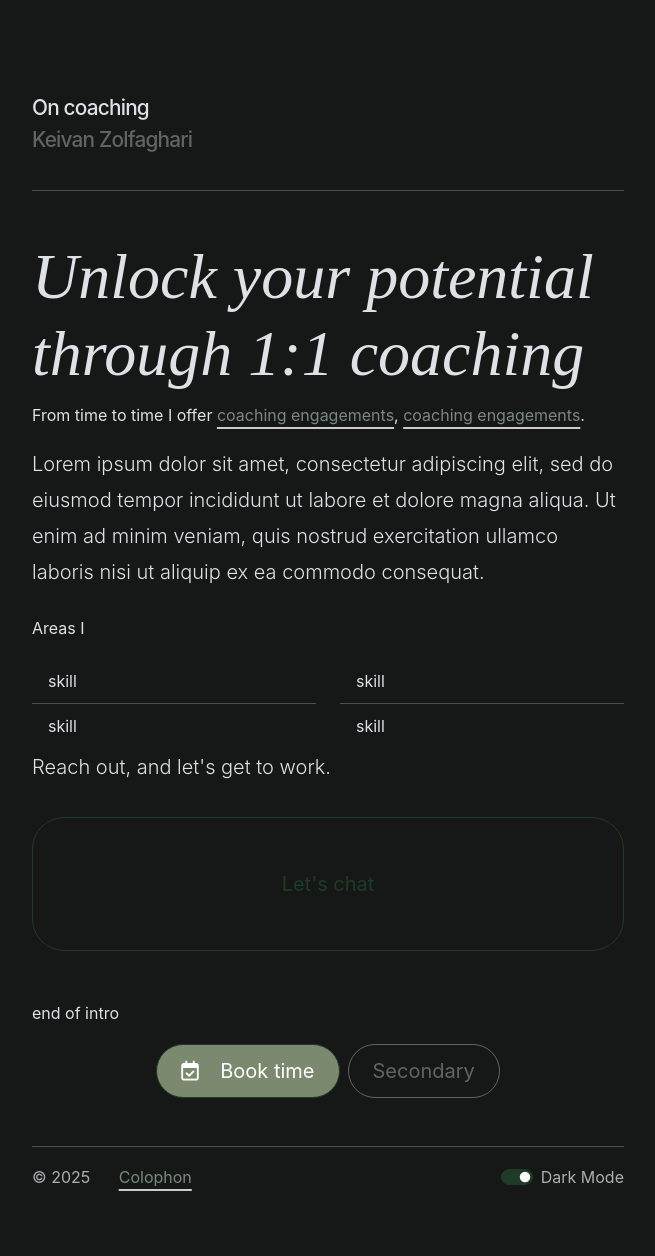
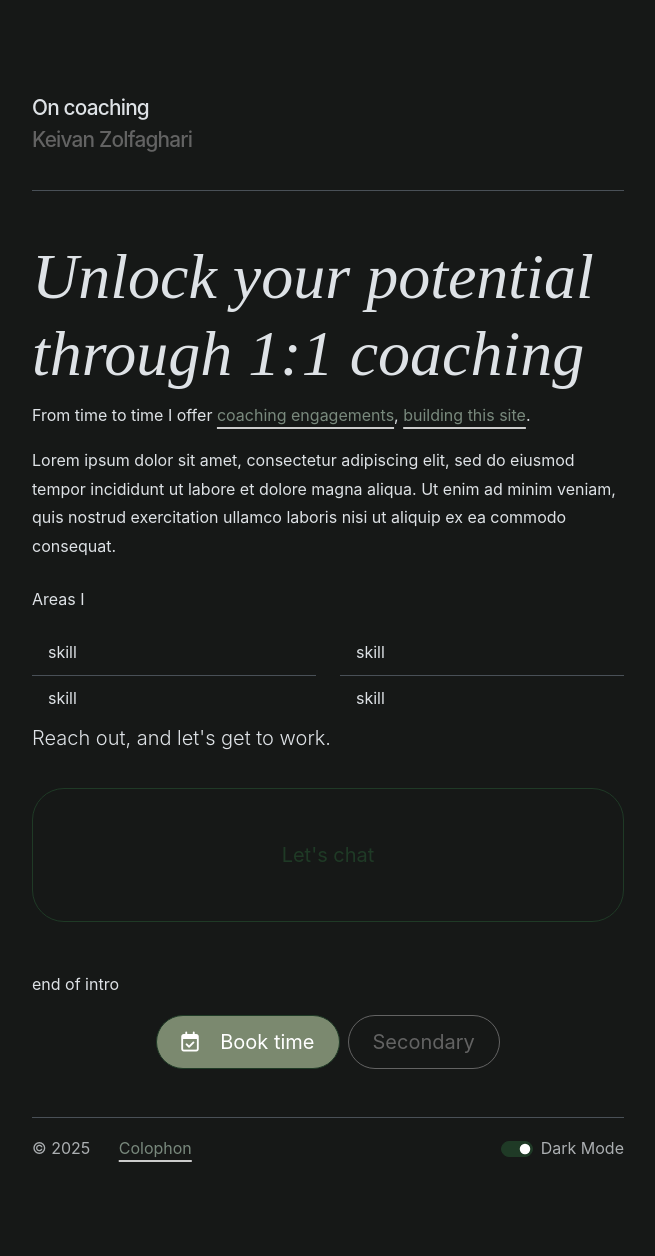
Before and after one commit to keivanz/keivanz.github.io, a Jekyll site: the page built from pages/coach.html, in a window 1280 px wide. Shown: the whole page, without its empty margins (312-967 px from the left). Built offline with Jekyll 4.4.1, drawn with Linux system fonts in a browser that asks for light colours; nearby versions of some CDN libraries; some web fonts are replaced; after the commit the page ends 1227 px from its top, so only the background shows below that.

Commit message:
increasing contrast dark mode, cleaning holding text

```diff
--- a/_includes/coaching.html
+++ b/_includes/coaching.html
@@ -1,8 +1,8 @@
 <div class="test">
   <h1 class="display-3 highlight_italic">Unlock your potential through 1:1 coaching</h1>
   <div class="col-lg-12">
-    <p>From time to time I offer <a href="/coach">coaching engagements</a>, <a href="/colophon">coaching engagements</a>.
-    <p class="lead mb-4">Lorem ipsum dolor sit amet, consectetur adipiscing elit, sed do eiusmod tempor incididunt ut labore et dolore magna aliqua. Ut enim ad minim veniam, quis nostrud exercitation ullamco laboris nisi ut aliquip ex ea commodo consequat.</p>
+    <p>From time to time I offer <a href="/coach">coaching engagements</a>, <a href="/colophon">building this site</a>.
+    <p class="mb-4">Lorem ipsum dolor sit amet, consectetur adipiscing elit, sed do eiusmod tempor incididunt ut labore et dolore magna aliqua. Ut enim ad minim veniam, quis nostrud exercitation ullamco laboris nisi ut aliquip ex ea commodo consequat.</p>
   </div>
   <div class="container px-0">
     <p>Areas I</p>
--- a/_includes/homepage.html
+++ b/_includes/homepage.html
@@ -2,7 +2,7 @@
 
 <p class="fade-in">Ut enim ad minim veniam, quis nostrud exercitation ullamco laboris nisi ut aliquip ex ea commodo consequat. Duis aute irure dolor in reprehenderit in voluptate velit esse cillum dolore eu fugiat nulla pariatur.</p>
 
-<p>From time to time I offer <a href="/coach">coaching engagements</a>, <a href="/colophon">coaching engagements</a>.
+<p>From time to time I offer <a href="/coach">coaching engagements</a>, <a href="/colophon">building this site</a>.
 
 <h6 class="text-body-secondary mt-5">Connect with me online</h6>
 <div class="social_links list-group ps-0">
--- a/_sass/_custom.scss
+++ b/_sass/_custom.scss
@@ -101,15 +101,14 @@
     navigation: none;
   }
 }
-.sitetitle {view-transition-name: site_title;}
-
-::view-transition-group(site_title) {
-  height: 100%;
-}
-
 
 @supports (view-transition-name: none) {
   .sitetitle {view-transition-name: site_title;}
+
+  ::view-transition-group(site_title) {
+    height: 100%;
+  }
+
 }
 //::view-transition-old(root) {
 //  /* transition from the old page */
@@ -128,72 +127,7 @@
 //  }
 //}
 /*
-@supports (view-transition-name: none) {
-  .sitetitle {view-transition-name: sitetitle;}
-}
-::view-transition-old(sitetitle) {
-  animation: fade-out 0.8s ease-in-out;
-}
 
-::view-transition-new(sitetitle) {
-  animation: fade-in-up 0.4s ease-in-out;
-}
-
-@keyframes fade-out {
-  0% {
-    transform: translateY(0) translateX(-0.5rem);
-    opacity: 1;
-    font-weight: 500;
-    font-size:1.3rem;
-  }
-
-  20% {
-    transform: translateY(1rem) translateX(-0.5rem);
-    opacity: 0.5;
-    font-size:1.3rem;
-  }
-
-  40% {
-    transform: translateY(1rem) translateX(-0.5rem);
-    opacity: 0.3;
-    font-size:1.3rem;
-  }
-
-  60% {
-    transform: translateY(1rem) translateX(-0.5rem);
-    opacity: 0.2;
-    font-size:1.3rem;
-    height:0;
-  }
-
-  100% {
-    transform: translateY(1rem) translateX(0rem);
-    opacity: 0;
-    font-size:1.3rem;
-  }
-}
-
-@keyframes fade-in-up {
-  0% {
-    transform: translateY(1rem) translateX(-0.5rem);
-    opacity: 0;
-  }
-
-  20% {
-    transform: translateY(1rem) translateX(-0.5rem);
-    opacity: 0.5;
-  }
-
-  80% {
-    transform: translateY(0) translateX(-0rem);
-    opacity: 0.7;
-  }
-
-  100% {
-    transform: translateY(0) translateX(-0rem);
-    opacity: 1;
-  }
-}
 @keyframes fade-in {
   0% {
     opacity: 0;
@@ -211,86 +145,7 @@
     opacity: 1;
   }
 }
-@supports (view-transition-name: none) {
-  .fade-in {
-    animation: fade-in 0.8s ease-in-out forwards;
-    opacity: 0;
-  }
-} */
-
-
-
-/*
-.transition-element {
-  view-transition-name: sitetitle
-}
 */
-/*::view-transition-old(sitetitle) {
-  animation: fade-out-title .8s ease-in-out
-}
-
-::view-transition-new(sitetitle) {
-  animation: fade-in-title .4s ease-in-out
-}
-
-@keyframes fade-out-title {
-  0% {
-      opacity: 1;
-  }
-
-  20% {
-      opacity: .5;
-  }
-
-  40% {
-      opacity: .3;
-  }
-
-  60% {
-      opacity: .2;
-  }
-
-  to {
-      opacity: 0;
-  }
-}
-*/
-/*
-@keyframes fade-in {
-  0% {
-      opacity: 0
-  }
-
-  40% {
-      opacity: .6
-  }
-
-  60% {
-      opacity: .8
-  }
-
-  to {
-      opacity: 1
-  }
-}*/
-/*
-@keyframes fade-in-title {
-  0% {
-      opacity: 0;
-  }
-
-  20% {
-      opacity: .5;
-  }
-
-  80% {
-      opacity: .7;
-  }
-
-  to {
-      opacity: 1;
-  }
-} */
 
 /*
 @supports (view-transition-name:none) {
--- a/_sass/_variables-dark.scss
+++ b/_sass/_variables-dark.scss
@@ -1,7 +1,7 @@
 $body-bg-dark: #161817; /* 0D0F0D 212529, 0b1215*/
 
-$primary-dark: #7B896F;
-$secondary-dark: #636363;
+$primary-dark: #fff;
+$secondary-dark: #7B896F; //7B896F //grey 636363
 
 $btn-bg-dark: #7B896F;
 $emphasis-color-dark: #7B896F;
```
